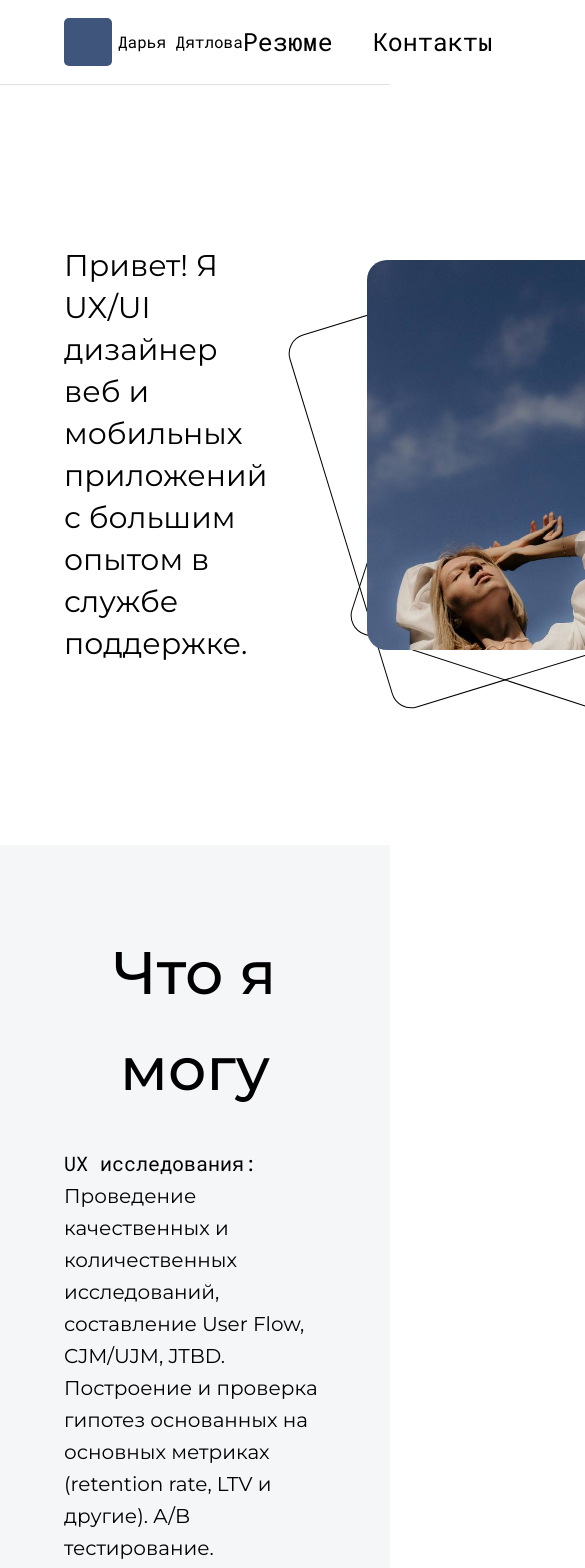
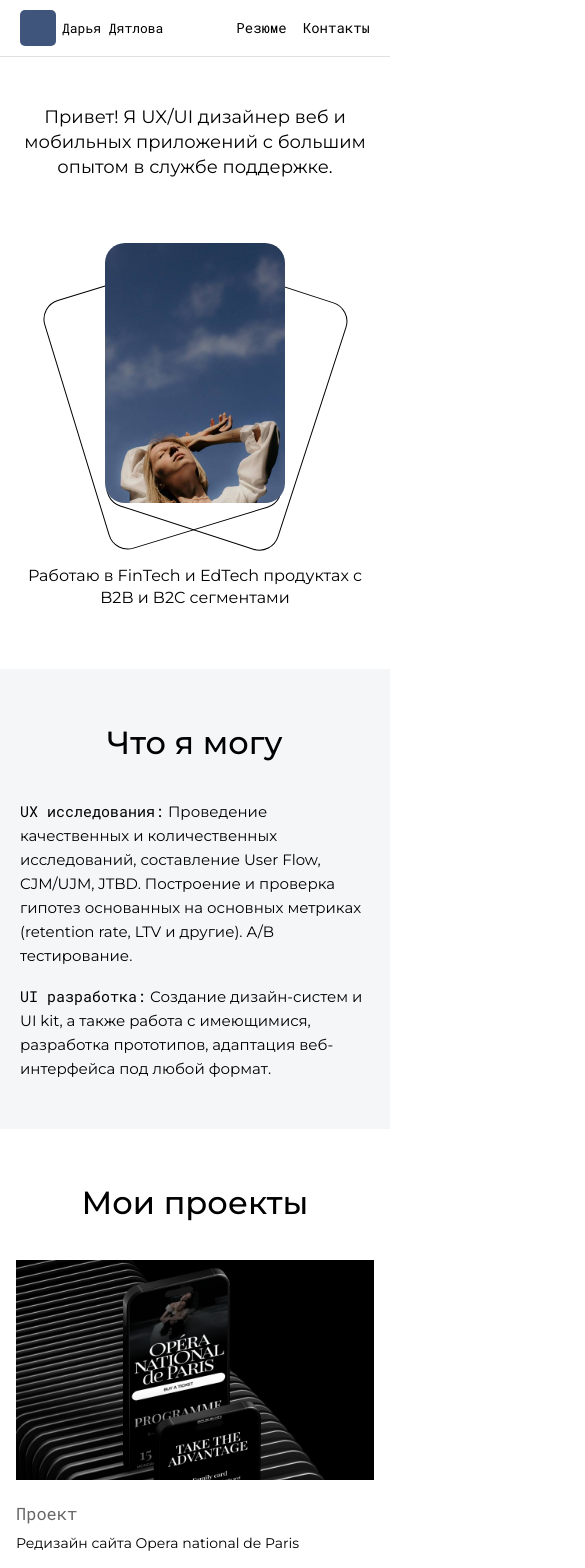
Before and after one commit to ArtemBerezkin/dariaCV, a React (Vite) app: page / in a window 390 px wide. Shown: the top 1568 px of the page, 585 px wide, since content can reach past the window. Built offline with nearby package versions, Linux system fonts and the light colour scheme.

Commit message:
fix adaptive

```diff
--- a/src/components/AboutMe/AboutMe.module.css
+++ b/src/components/AboutMe/AboutMe.module.css
@@ -101,3 +101,42 @@
   right: 40px;
   transform: rotate(37.36deg);
 }
+
+@media (max-width: 1024px) {
+  .card {
+    padding: 48px 40px;
+    flex-direction: column;
+    align-items: center;
+    text-align: center;
+  }
+
+  .photo {
+    display: none;
+  }
+
+  .title {
+    font-size: 44px;
+  }
+
+  .text {
+    font-size: 22px;
+  }
+}
+
+@media (max-width: 480px) {
+  .section {
+    padding: 48px 0 60px;
+  }
+
+  .card {
+    padding: 40px 24px;
+  }
+
+  .title {
+    font-size: 32px;
+  }
+
+  .text {
+    font-size: 17px;
+  }
+}
--- a/src/components/Footer/Footer.module.css
+++ b/src/components/Footer/Footer.module.css
@@ -37,3 +37,27 @@
 .link:hover {
   opacity: 0.6;
 }
+
+@media (max-width: 1024px) {
+  .title {
+    font-size: 44px;
+  }
+
+  .link {
+    font-size: 18px;
+  }
+}
+
+@media (max-width: 480px) {
+  .footer {
+    padding: 48px 0;
+  }
+
+  .title {
+    font-size: 32px;
+  }
+
+  .link {
+    font-size: 16px;
+  }
+}
--- a/src/components/Header/Header.module.css
+++ b/src/components/Header/Header.module.css
@@ -54,3 +54,40 @@
 .navLink:hover {
   opacity: 0.6;
 }
+
+@media (max-width: 1024px) {
+  .inner {
+    height: 64px;
+  }
+
+  .navLink {
+    font-size: 18px;
+  }
+
+  .nav {
+    gap: 24px;
+  }
+}
+
+@media (max-width: 480px) {
+  .inner {
+    height: 56px;
+  }
+
+  .logoText {
+    font-size: 13px;
+  }
+
+  .logoIcon {
+    width: 36px;
+    height: 36px;
+  }
+
+  .navLink {
+    font-size: 14px;
+  }
+
+  .nav {
+    gap: 16px;
+  }
+}
--- a/src/components/ICan/ICan.module.css
+++ b/src/components/ICan/ICan.module.css
@@ -41,3 +41,27 @@
   font-family: var(--font-serif);
   font-weight: 400;
 }
+
+@media (max-width: 1024px) {
+  .title {
+    font-size: 44px;
+  }
+
+  .item {
+    font-size: 17px;
+  }
+}
+
+@media (max-width: 480px) {
+  .section {
+    padding: 48px 0;
+  }
+
+  .title {
+    font-size: 32px;
+  }
+
+  .item {
+    font-size: 15px;
+  }
+}
--- a/src/components/Intro/Intro.module.css
+++ b/src/components/Intro/Intro.module.css
@@ -75,3 +75,78 @@
   object-position: center top;
   margin-top: -30%;
 }
+
+@media (max-width: 1024px) {
+  .inner {
+    grid-template-columns: 1fr;
+    grid-template-rows: auto auto auto;
+    justify-items: center;
+    gap: 32px;
+  }
+
+  .textLeft {
+    font-size: 22px;
+    text-align: center;
+    max-width: 560px;
+    order: 1;
+  }
+
+  .photoWrapper {
+    order: 2;
+    width: 280px;
+    height: 400px;
+  }
+
+  .cardBack1 {
+    width: 220px;
+    height: 310px;
+  }
+
+  .cardBack2 {
+    width: 220px;
+    height: 310px;
+  }
+
+  .card {
+    width: 220px;
+    height: 310px;
+  }
+
+  .textRight {
+    font-size: 20px;
+    text-align: center;
+    justify-self: center;
+    order: 3;
+  }
+}
+
+@media (max-width: 480px) {
+  .intro {
+    padding: 48px 0 60px;
+    min-height: unset;
+  }
+
+  .textLeft {
+    font-size: 18px;
+  }
+
+  .photoWrapper {
+    width: 220px;
+    height: 320px;
+  }
+
+  .cardBack1,
+  .cardBack2 {
+    width: 180px;
+    height: 260px;
+  }
+
+  .card {
+    width: 180px;
+    height: 260px;
+  }
+
+  .textRight {
+    font-size: 16px;
+  }
+}
--- a/src/components/Portfolio/Portfolio.module.css
+++ b/src/components/Portfolio/Portfolio.module.css
@@ -124,3 +124,57 @@
   list-style: disc;
   margin-left: 30px;
 }
+
+@media (max-width: 1024px) {
+  .title {
+    font-size: 44px;
+  }
+
+  .sliderWrapper {
+    padding: 0 24px;
+    max-width: 100%;
+  }
+
+  .imageWrapper {
+    height: 360px;
+  }
+
+  .projectTitle,
+  .text,
+  .resultItem {
+    font-size: 16px;
+  }
+}
+
+@media (max-width: 480px) {
+  .section {
+    padding: 48px 0 60px;
+  }
+
+  .title {
+    font-size: 32px;
+  }
+
+  .titleWrapper {
+    margin-bottom: 32px;
+  }
+
+  .sliderWrapper {
+    padding: 0 16px;
+  }
+
+  .imageWrapper {
+    height: 220px;
+  }
+
+  .projectTitle,
+  .text,
+  .resultItem {
+    font-size: 14px;
+  }
+
+  :global(.swiper-button-next),
+  :global(.swiper-button-prev) {
+    display: none !important;
+  }
+}
--- a/src/index.css
+++ b/src/index.css
@@ -55,3 +55,17 @@ img {
   margin: 0 auto;
   padding: var(--container-padding);
 }
+
+/* Tablet */
+@media (max-width: 1024px) {
+  :root {
+    --container-padding: 0 32px;
+  }
+}
+
+/* Mobile */
+@media (max-width: 480px) {
+  :root {
+    --container-padding: 0 20px;
+  }
+}
```
